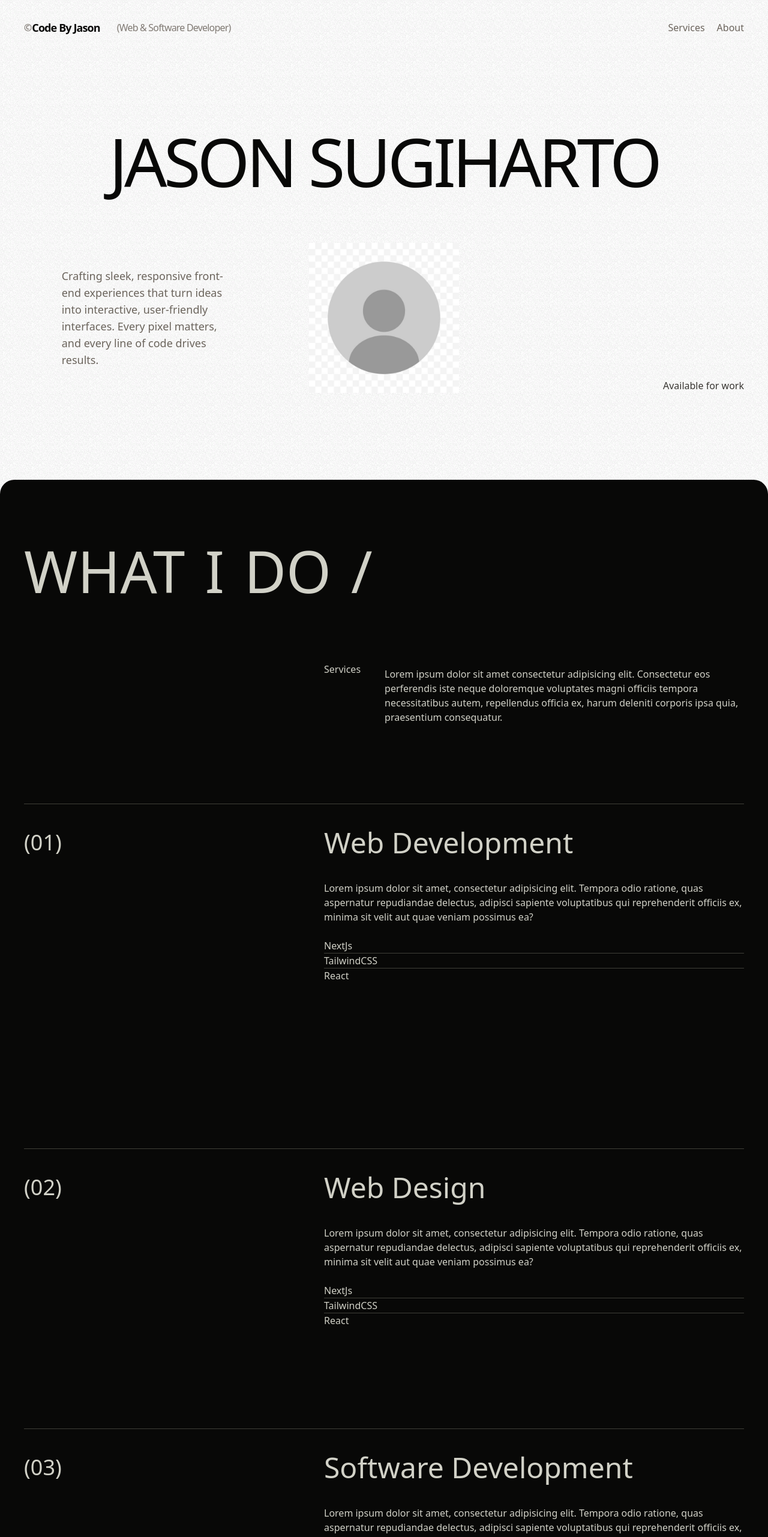
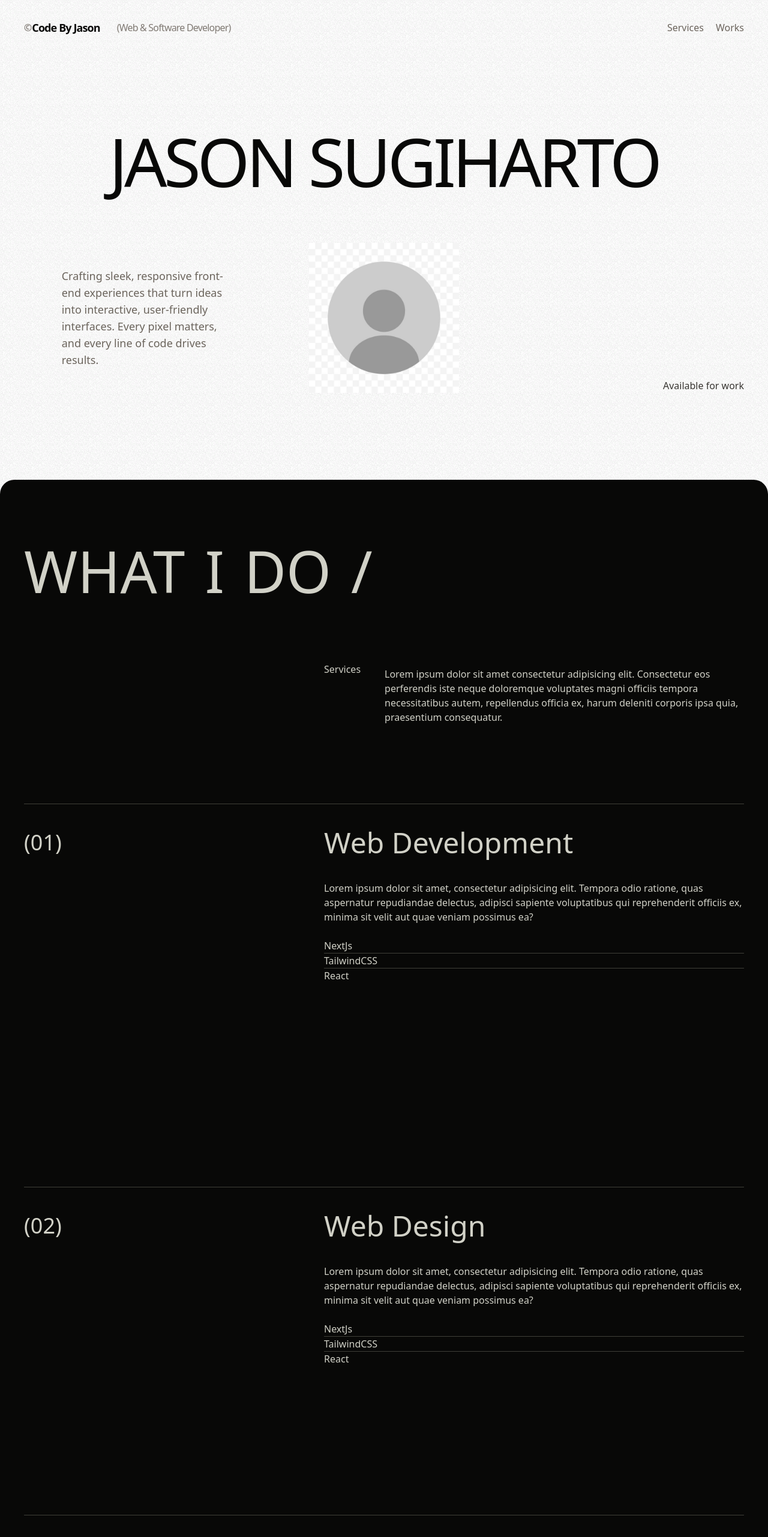
Before and after one commit to Jell13/my-website-next, a Next.js app: page / in a window 1280 px wide. Shown: the top 2563 px of the page at 60% size. Built offline with nearby package versions, Linux system fonts and the light colour scheme.

Commit message:
added the work section and started on it

```diff
--- a/app/components/NavBar.jsx
+++ b/app/components/NavBar.jsx
@@ -38,8 +38,8 @@ const NavBar = () => {
         },
         {
             id: 2,
-            name: "About",
-            link: "#projects"
+            name: "Works",
+            link: "#works"
         }
     ]
 
--- a/app/page.jsx
+++ b/app/page.jsx
@@ -7,6 +7,7 @@ import NavBar from './components/NavBar'
 import { AnimatePresence, motion } from 'framer-motion'
 import Loader from './components/Loader'
 import Services from './sections/Services'
+import Works from './sections/Works'
 
 function App() {
 
@@ -26,6 +27,7 @@ function App() {
             <NavBar/>
             <Hero/>
             <Services/>
+            <Works/>
           </ReactLenis>
         </>
       )}
--- a/app/sections/Services.jsx
+++ b/app/sections/Services.jsx
@@ -6,9 +6,9 @@ import React, { useEffect, useRef } from 'react'
 
 const Services = () => {
 
-  const aboutRef = useRef()
+  const serviceRef = useRef()
 
-  const isInView = useInView(aboutRef, {once: true, margin: "-100px"})
+  const isInView = useInView(serviceRef, {once: true, margin: "-100px"})
 
   const wordVariants = {
     hidden: {y: 50, opacity: 0},
@@ -23,10 +23,6 @@ const Services = () => {
     }
   }
 
-  useEffect(() => {
-    console.log(isInView ? "it is in view" : "it is not in view")
-  }, [isInView])
-
   const title = [
     "WHAT",
     "I",
@@ -36,10 +32,10 @@ const Services = () => {
 
 
   return (
-    <section id="services" className='rounded-3xl bg-secondary text-primary'>
-      <div className='flex flex-col z-10 mb-8 md:px-10 py-20'>
+    <section id="services" className='rounded-t-3xl border-none bg-secondary text-primary'>
+      <div className='flex flex-col z-10 md:px-10 py-20'>
         <motion.h2
-        ref={aboutRef}
+        ref={serviceRef}
         variants={staggerChildren}
         initial="hidden"
         animate={isInView ? "visible" : "hidden"}
@@ -64,7 +60,7 @@ const Services = () => {
           </div>
         </div>
         <div className='w-full pt-10'>
-          <div className='mt-12 flex flex-col pt-6 justify-between'>
+          <div className='mt-12 flex flex-col pt-6 gap-y-16 justify-between'>
              {/* First Service */}
              <div className='sticky top-[20vh] border-t border-t-[#3f3f38] mb-[17.25em] bg-secondary'>
                 <div className='flex md:grid grid-cols-12 items-center justify-between pt-10'>
@@ -88,7 +84,7 @@ const Services = () => {
               </div>
 
               {/* Second Service */}
-              <div className='sticky top-[calc(20vh+7.75em)] border-t border-t-[#3f3f38] mb-[10.5em] bg-secondary'>
+              <div className='sticky top-[calc(20vh+7.75em)] border-t border-t-[#3f3f38] mb-[11.5em] bg-secondary'>
                 <div className='flex md:grid grid-cols-12 items-center justify-between pt-10'>
                   <span className='col-span-2 text-4xl font-medium'>
                     (02)
@@ -110,7 +106,7 @@ const Services = () => {
               </div>
 
               {/* Third Service */}
-              <div className='sticky top-[calc(20vh+1.75em)] border-t border-t-[#3f3f38] mb-[3.75em] bg-secondary'>
+              <div className='sticky top-[calc(20vh+11.5em)] border-t border-t-[#3f3f38] mb-[5.75em] bg-secondary'>
                 <div className='flex md:grid grid-cols-12 items-center justify-between pt-10'>
                   <span className='col-span-2 text-4xl font-medium'>
                     (03)
@@ -131,7 +127,6 @@ const Services = () => {
                 </div>
               </div>
           </div>
-
         </div>
       </div>
     </section>
--- /dev/null
+++ b/app/sections/Works.jsx
@@ -0,0 +1,27 @@
+"use client"
+
+import React, { useEffect, useRef } from 'react'
+import { motion, useInView } from 'framer-motion'
+
+const Works = () => {
+
+    const workRef = useRef()
+
+    const isInView = useInView(workRef, {margin: "-100px"})
+
+    useEffect(() => {
+        console.log(`${isInView ? "is" : "is not"} in view`)
+    })
+
+  return (
+    <div id='works' className='text-primary h-screen bg-secondary border-none -mt-1'>
+      <motion.div ref={workRef} className='w-full md:px-10 flex flex-col'>
+        <h1>
+            WORKS
+        </h1>
+      </motion.div>
+    </div>
+  )
+}
+
+export default Works
```
